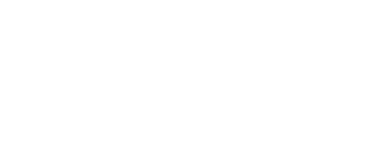
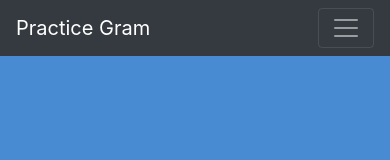
Before and after one commit to DanielMcKenna/picture_gram, a plain HTML site: page index.html in a window 390 px wide. Drawn offline with nearby package versions, Linux system fonts and the light colour scheme.

Commit message:
getting images and things attached

```diff
--- a/index.css
+++ b/index.css
@@ -0,0 +1,4 @@
+body {
+  background: #488BD2;
+
+}
--- a/index.html
+++ b/index.html
@@ -16,7 +16,12 @@
     <title>Picture Gram Practice</title>
   </head>
   <body>
-
+    <nav id="main_navbar" class="navbar navbar-dark bg-dark navbar-expand-md">
+      <a href="#" class="navbar-brand">Practice Gram</a>
+      <button class="navbar-toggler" data-toggle="collapse" data-target="">
+        <span class="navbar-toggler-icon"></span>
+      </button>
+    </nav>
 
     <!-- Optional JavaScript -->
     <script src="https://code.jquery.com/jquery-3.3.1.slim.min.js" integrity="sha384-q8i/X+965DzO0rT7abK41JStQIAqVgRVzpbzo5smXKp4YfRvH+8abtTE1Pi6jizo" crossorigin="anonymous"></script>
```
Also changed, not shown: imgs/Cam+Dan Engagements28.jpg (added), imgs/hand2.png (deleted), imgs/lolli_icon.png (deleted), imgs/semi-opened-laptop-computer-turned-on-on-table-2047905.jpg (added), imgs/sprinkles.png (deleted), 5 other files.
